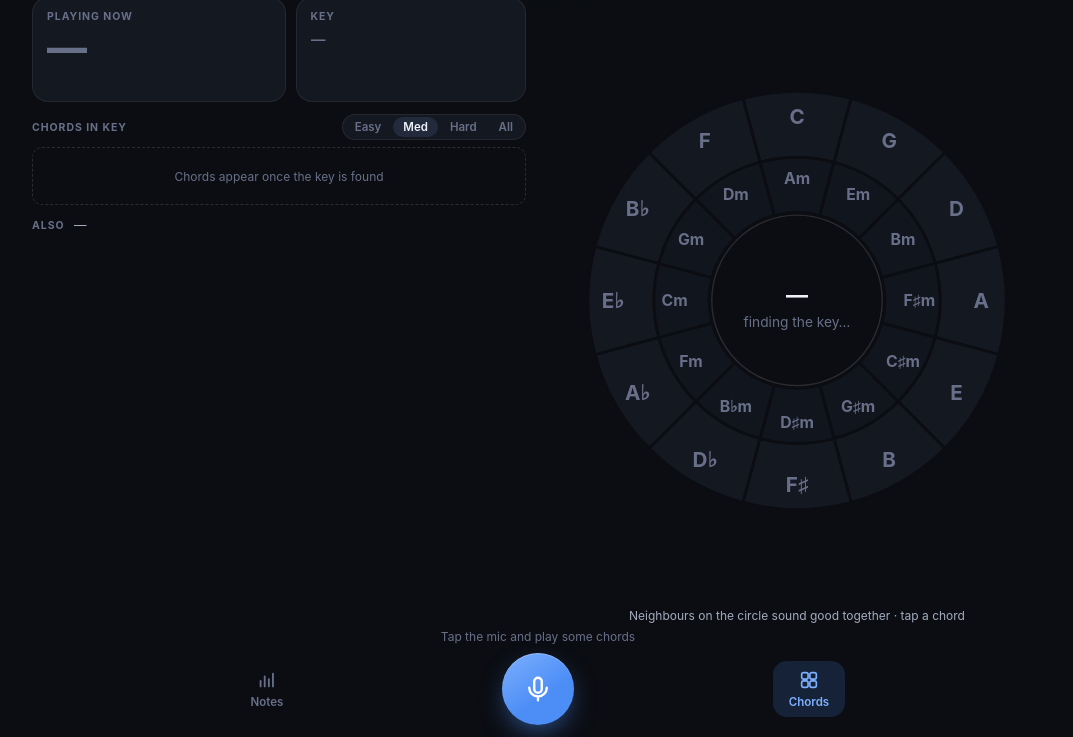
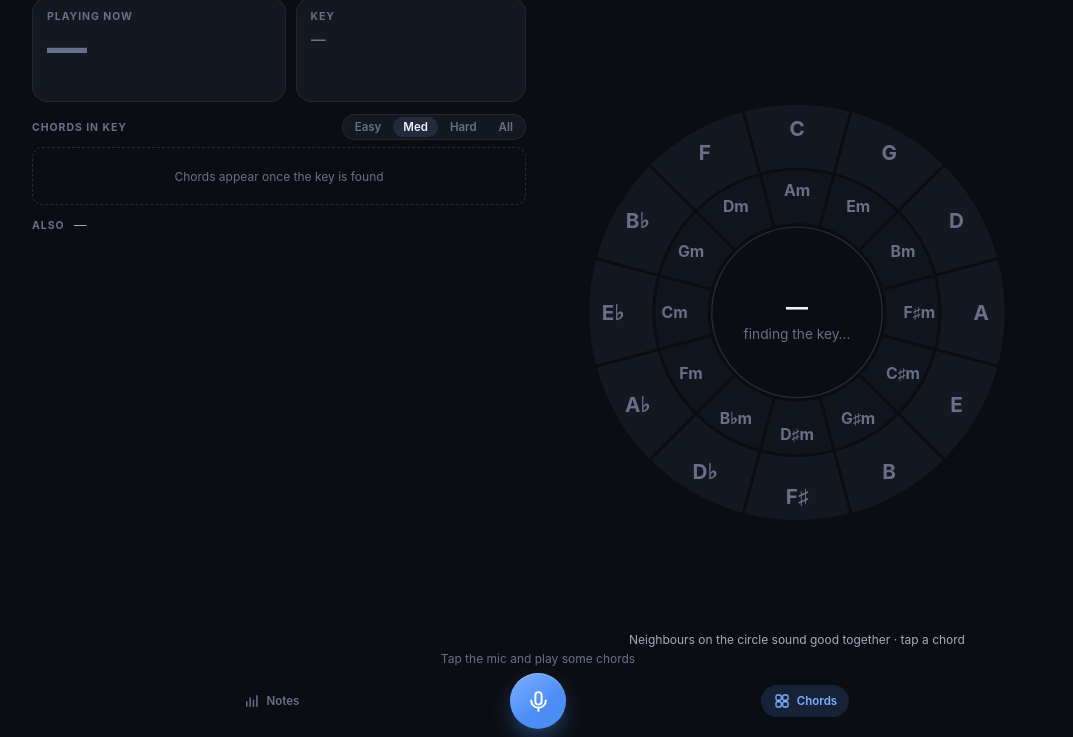
Before and after one commit to sreenumr/Tonic, a plain HTML site: page assets/web/index.html in a window 1280 px wide. Shown: the part 63-800 px from the top of the page, without its empty margins (102-1175 px from the left). Drawn offline with Linux system fonts and the light colour scheme.

Commit message:
Shrink the bottom dock to leave more room for content
Main button 72px -> 56px, side toggles become icon + label pills instead of
tall tiles, and the dock's padding is trimmed. Frees about 25px of height
on every tab.

Co-Authored-By: Claude Opus 5.5 <noreply@anthropic.com>

```diff
--- a/assets/web/style.css
+++ b/assets/web/style.css
@@ -647,11 +647,11 @@ svg.fifths {
 
 .dock {
   flex: none;
-  padding: 6px 0 calc(12px + env(safe-area-inset-bottom, 0px));
+  padding: 4px 0 calc(8px + env(safe-area-inset-bottom, 0px));
 }
 
 .status {
-  margin: 0 0 8px;
+  margin: 0 0 6px;
   min-height: 1.35em;
   font-size: 12px;
   color: var(--text-3);
@@ -674,13 +674,13 @@ svg.fifths {
 .dock-toggle {
   justify-self: center;
   display: flex;
-  flex-direction: column;
+  flex-direction: row;
   align-items: center;
-  gap: 4px;
-  min-width: 72px;
-  padding: 8px 10px;
+  gap: 6px;
+  min-width: 0;
+  padding: 7px 12px;
   border: none;
-  border-radius: 14px;
+  border-radius: 999px;
   background: none;
   color: var(--text-3);
   font-size: 11.5px;
@@ -690,8 +690,8 @@ svg.fifths {
 }
 
 .dock-toggle svg {
-  width: 22px;
-  height: 22px;
+  width: 18px;
+  height: 18px;
 }
 
 .dock-toggle[aria-pressed="true"] {
@@ -700,8 +700,8 @@ svg.fifths {
 }
 
 .main-btn {
-  width: 72px;
-  height: 72px;
+  width: 56px;
+  height: 56px;
   border-radius: 50%;
   border: none;
   display: grid;
@@ -730,8 +730,8 @@ svg.fifths {
 }
 
 .main-btn .ico {
-  width: 30px;
-  height: 30px;
+  width: 25px;
+  height: 25px;
   grid-area: 1 / 1;
   display: none;
 }
@@ -768,8 +768,8 @@ svg.fifths {
   .chord-now-value { font-size: 32px; }
   .key-value { font-size: 20px; }
   .note-bar { height: 22px; }
-  .main-btn { width: 62px; height: 62px; }
-  .dock-toggle { padding: 6px 8px; }
+  .main-btn { width: 50px; height: 50px; }
+  .dock-toggle { padding: 6px 10px; }
   .results { gap: 8px; }
 }
 
```
